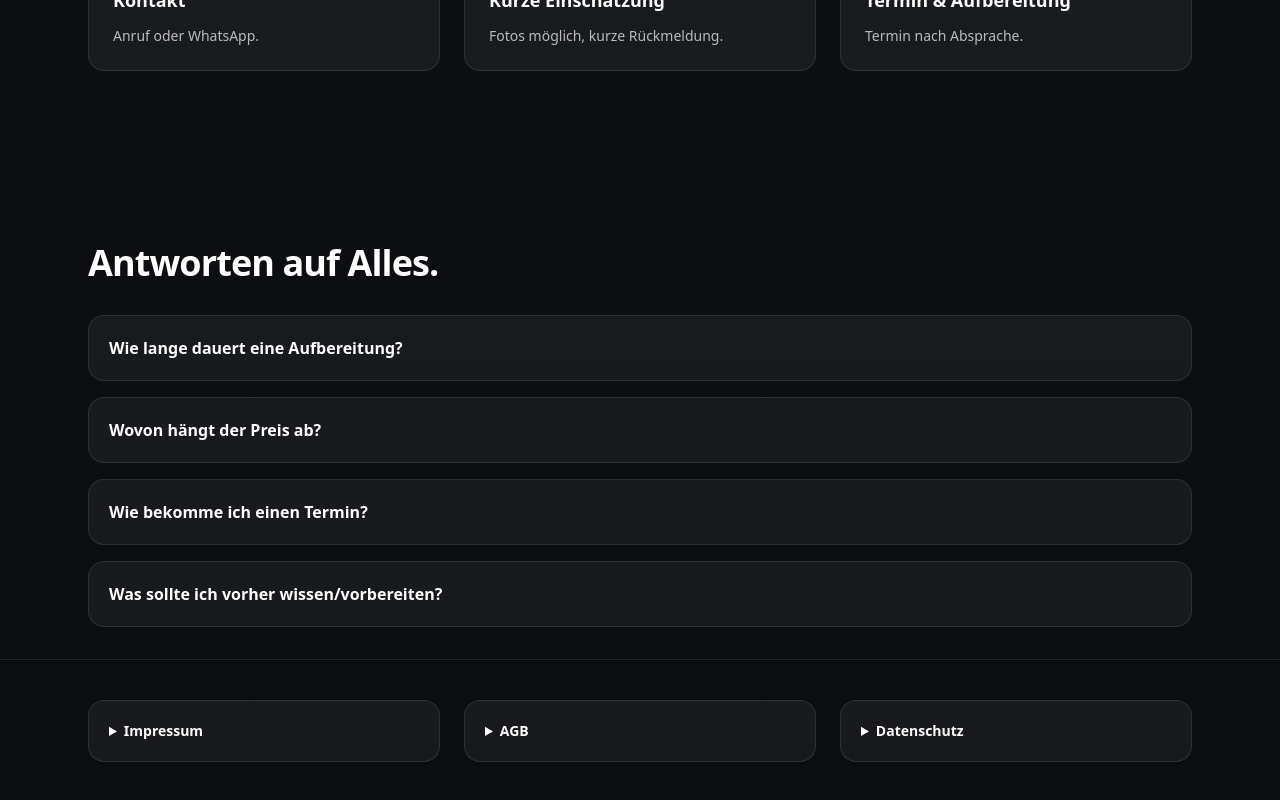
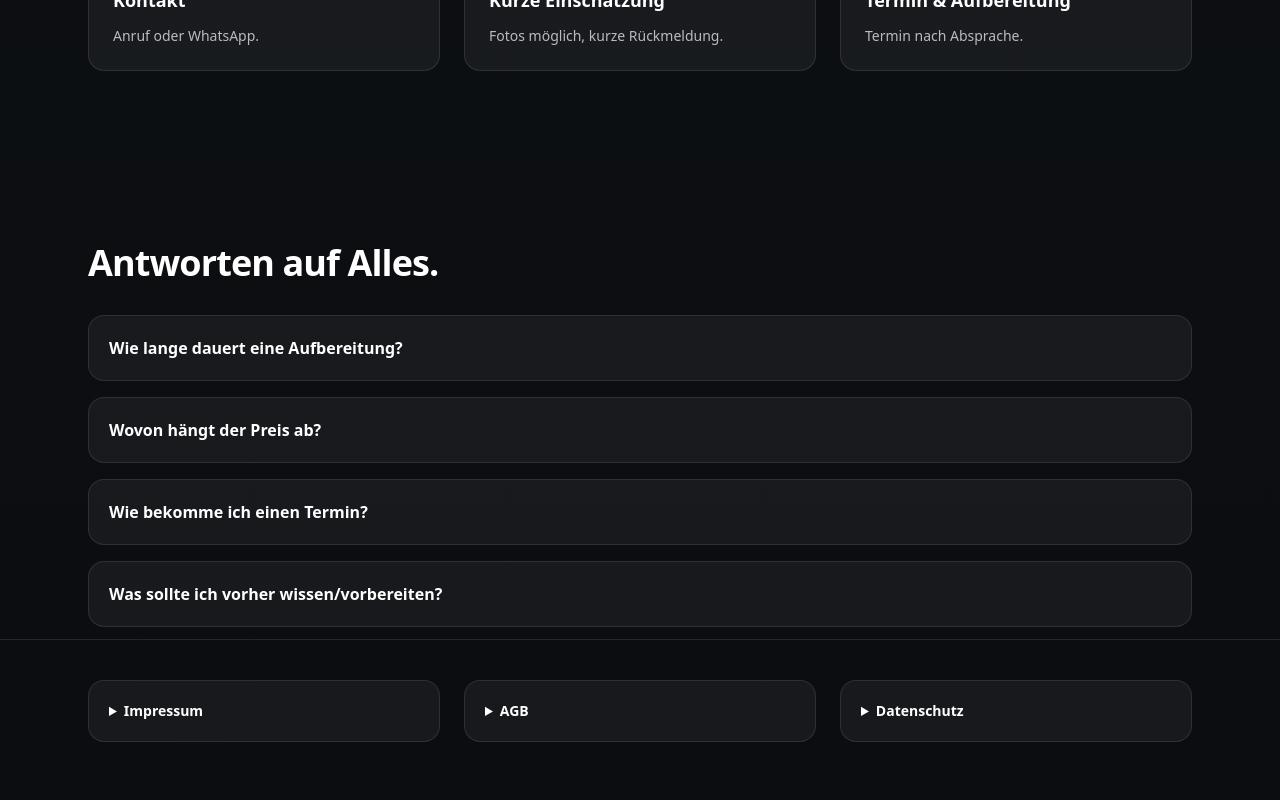
Before and after one commit to wnngxnf8tn-hub/devinstoll, a Next.js app: page / in a window 1280 px wide. Shown: the part 1203-2003 px from the top of the page. Built offline with nearby package versions, Linux system fonts and the light colour scheme.

Commit message:
Reduce bottom spacing below FAQ section

```diff
--- a/src/app/page.tsx
+++ b/src/app/page.tsx
@@ -209,7 +209,7 @@ export default function Home() {
         <Section
           id="faq"
           title="Antworten auf Alles."
-          className="pb-4 md:pb-8"
+          className="pb-1 md:pb-3"
         >
           <div className="space-y-4">
             {siteConfig.faqs.map((item) => (
```
